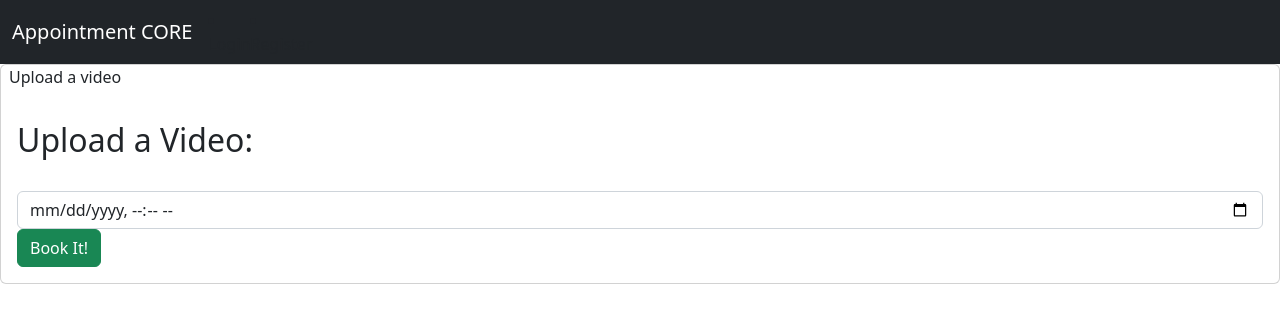
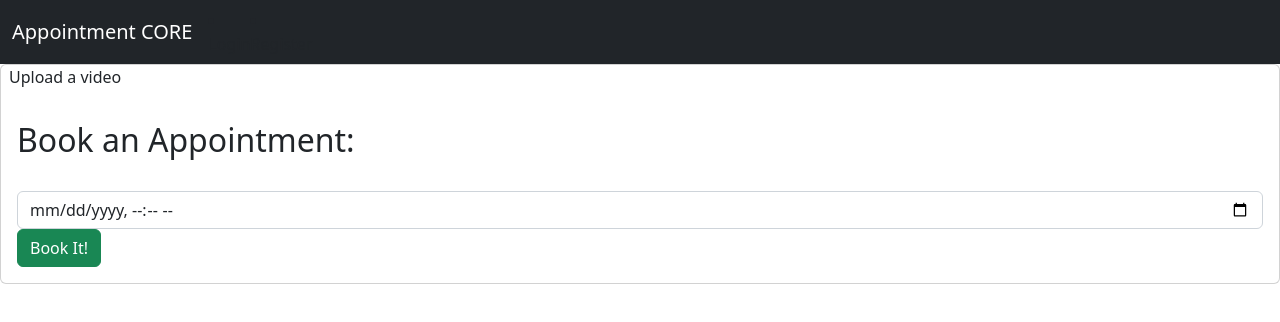
Before and after one commit to ksullivan74/AppointmentCore, a React (Create React App) app in the folder client/: page /CreateAppointment in a window 1280 px wide. Shown: the top 322 px of the page. Built offline with nearby package versions, Linux system fonts and the light colour scheme; no server answers.

Commit message:
one more small change

```diff
--- a/client/src/components/Appointments/CreateAppointment.js
+++ b/client/src/components/Appointments/CreateAppointment.js
@@ -31,7 +31,7 @@ const CreateAppointment = () => {
         <p className="text-left px-2">Upload a video</p>
         <CardBody>
           <div>
-            <h2>Upload a Video:</h2>
+            <h2>Book an Appointment:</h2>
             <fieldset>
               <div className="form-group">
                 <label htmlFor="Appointment Date"></label>
```
